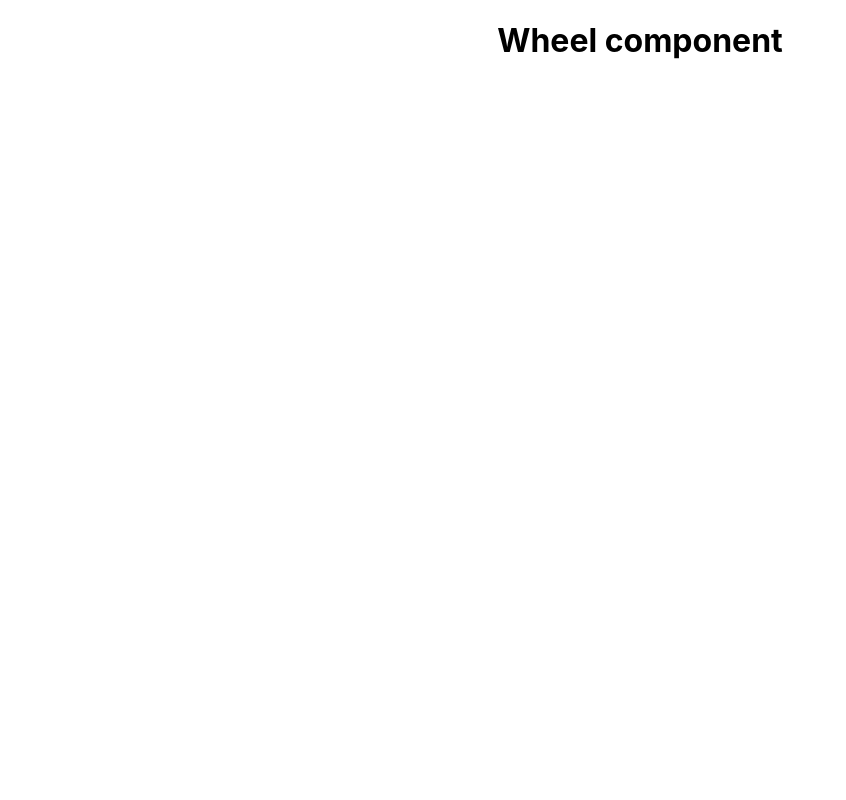
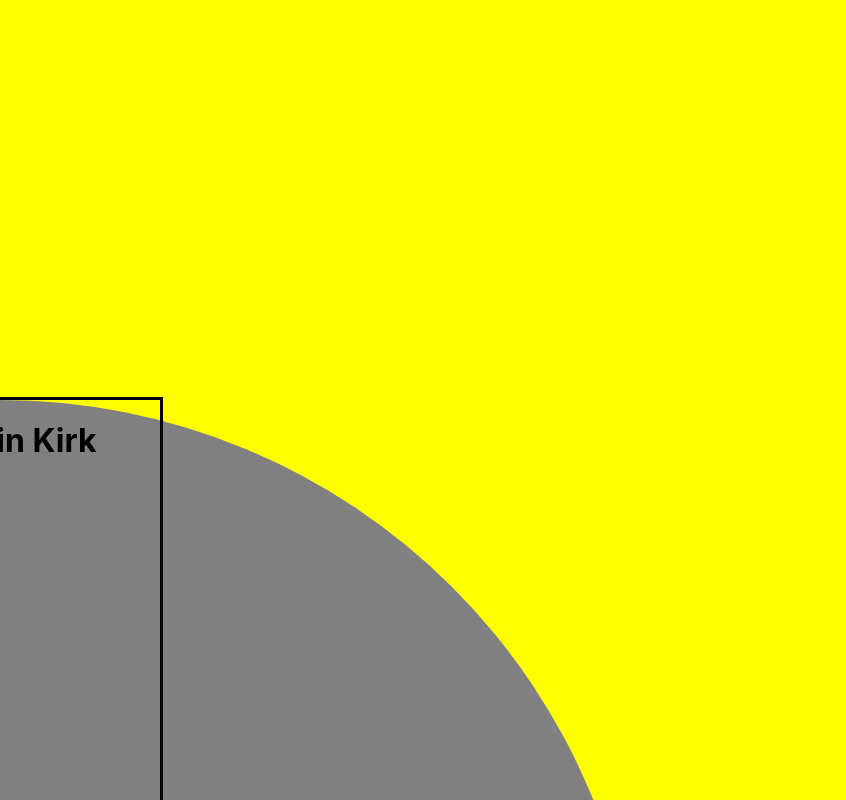
Before and after one commit to doopingen/geekout-hackathon, a React (Create React App) app: page / in a window 1280 px wide. Shown: the whole page, without its empty margins (0-846 px from the left). Built offline with nearby package versions, Linux system fonts and the light colour scheme.

Commit message:
Added wheel spokes with character info

```diff
--- a/src/App.css
+++ b/src/App.css
@@ -1,3 +1,33 @@
+body {
+  margin: 0;
+  padding: 0;
+}
+
 .App {
+  position: absolute;
   text-align: center;
+  width: 100vw;
+  height: 100vh;
+  overflow: hidden;
+  background: yellow;
 }
+
+.wheel-container {
+  position: absolute;
+  width: 100vw;
+  height: 100vw;
+  top: 50vh;
+  left: -50vw;
+  background-color: gray;
+  border-radius: 50%;
+
+}
+
+.wheel-spoke-container {
+  position: absolute;
+  width: 25%;
+  height: 100%;
+  left: 50%;
+  top: 50%;
+  border: 3px solid black;
+}
--- a/src/App.js
+++ b/src/App.js
@@ -1,12 +1,21 @@
-import React from 'react';
-import logo from './logo.svg';
+import React, { useEffect, useState } from 'react';
 import './App.css';
 import Wheel from './components/wheel';
 
 function App() {
+
+  const [colors, setColors] = useState([]);
+  const [characters, setCharacters] = useState([]);
+
+  useEffect(() => {
+    setColors(['#400', '#440', '#040', '#044', '#004']);
+    setCharacters(['Captain Kirk', 'Mr. Spock', 'Scotty', 'Bones'])
+  }, [])
+
+
   return (
     <div className="App">
-      <Wheel />
+      <Wheel colors={colors} characters={characters} />
     </div>
   );
 }
--- a/src/components/wheel.js
+++ b/src/components/wheel.js
@@ -1,9 +1,20 @@
 import React from 'react';
 
 const Wheel = props => {
+
+    const numSpokes = props.characters.length;
+
     return (
         <div className="wheel-container">
-            <h1>Wheel component</h1>
+            {   props.characters.map((character, i) => {
+                    const rotation = {transform: `translate(-50%, -50%) rotate(${(360 / numSpokes) * i}deg)`};
+                    return (
+                        <div key={i} className="wheel-spoke-container" style={rotation}>
+                            <h1>{character}</h1>
+                        </div>
+                    )
+                })
+            }
         </div>
     )
 }
```
